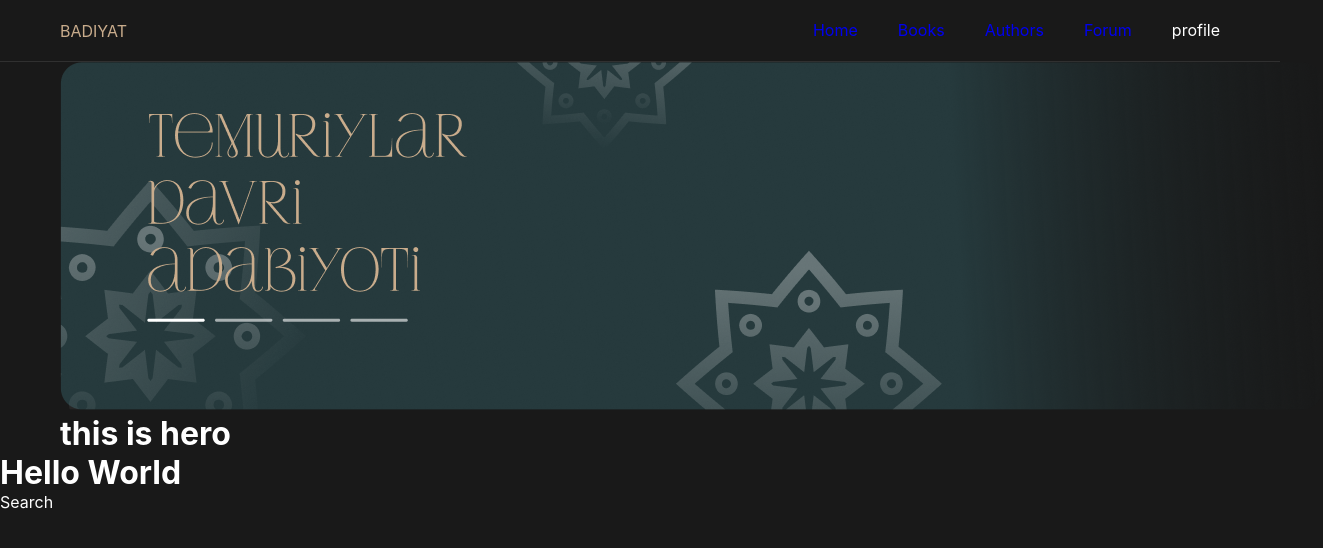
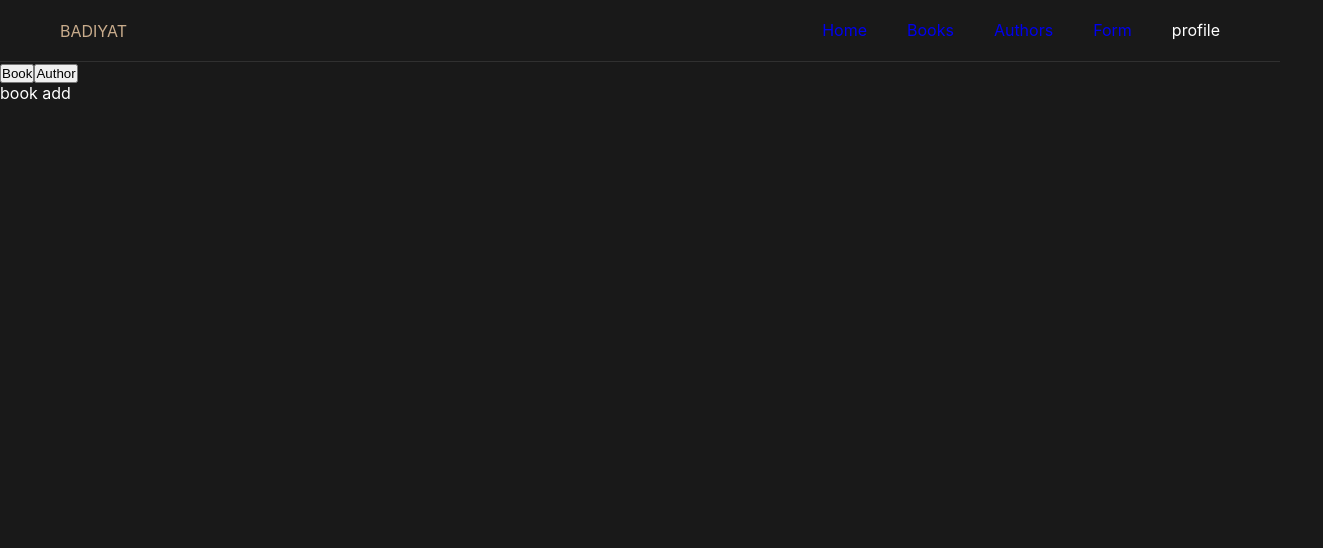
Before and after one commit to Akhmadjon-dev/book-store, a React (Create React App) app: page /form in a window 1280 px wide. Before the commit this address led to /home. Shown: the top 548 px of the page, 1323 px wide, since content can reach past the window. Built offline with nearby package versions, Linux system fonts and the light colour scheme; no server answers; sample sign-in values are in the browser's storage.

Commit message:
forms toggle

```diff
--- a/src/App.js
+++ b/src/App.js
@@ -7,6 +7,7 @@ import SignIn from './container/Auth/SignIn'
 import Home from './container/Home'
 import Header from './components/Header'
 import client from './utils/axios'
+import Add from './container/Add'
 
 
 function App() {
@@ -34,6 +35,7 @@ function App() {
         <Header />
         <Routes>
           <Route path="/home/*" element={<Home />} />
+          <Route path="/form" element={<Add />} />
           <Route path="/not-found" element={<h3>Not Found</h3>} />
           <Route path="*" element={<Navigate to="/home" />} />
         </Routes>
--- a/src/components/Header/index.jsx
+++ b/src/components/Header/index.jsx
@@ -19,7 +19,7 @@ function Nav() {
                   <Link to="/home/authors">Authors</Link>
                 </li>
                 <li>
-                  <Link to="/books-add" >Forum</Link>
+                  <Link to="/form" >Form</Link>
                 </li>
                 <li>
                   profile
--- /dev/null
+++ b/src/container/Add/Author.jsx
@@ -0,0 +1,9 @@
+import React from 'react';
+
+function AuthorAdd() {
+  return <div>
+      author add
+  </div>;
+}
+
+export default AuthorAdd;
--- /dev/null
+++ b/src/container/Add/Book.jsx
@@ -0,0 +1,9 @@
+import React from 'react';
+
+function BookAdd() {
+  return <div>
+    book add
+  </div>;
+}
+
+export default BookAdd;
--- /dev/null
+++ b/src/container/Add/index.jsx
@@ -0,0 +1,24 @@
+import React, { useState } from 'react';
+import BookAdd from './Book';
+import AuthorAdd from './Author';
+
+function Add() {
+    const [toggle, setToggle] = useState('book');
+  return <div>
+      <button>
+        <span onClick={() => setToggle('book')}>Book</span>
+      </button>
+      <button>
+        <span onClick={() => setToggle('author')}>Author</span>
+      </button>
+
+
+
+        {toggle === 'book' && <BookAdd />}
+        {toggle === 'author' && <AuthorAdd />}
+
+
+  </div>;
+}
+
+export default Add;
```
